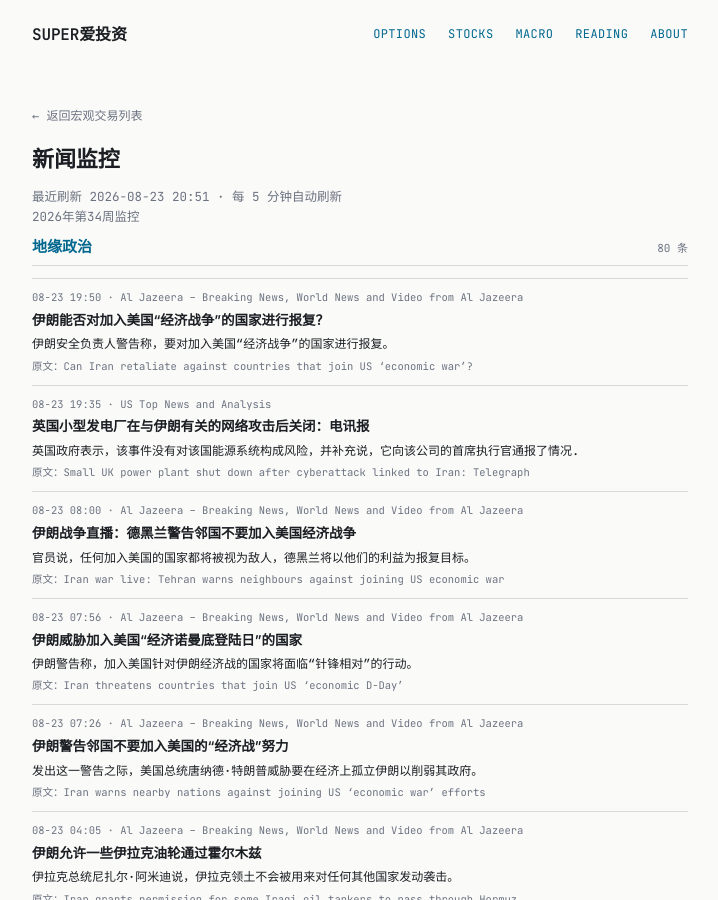
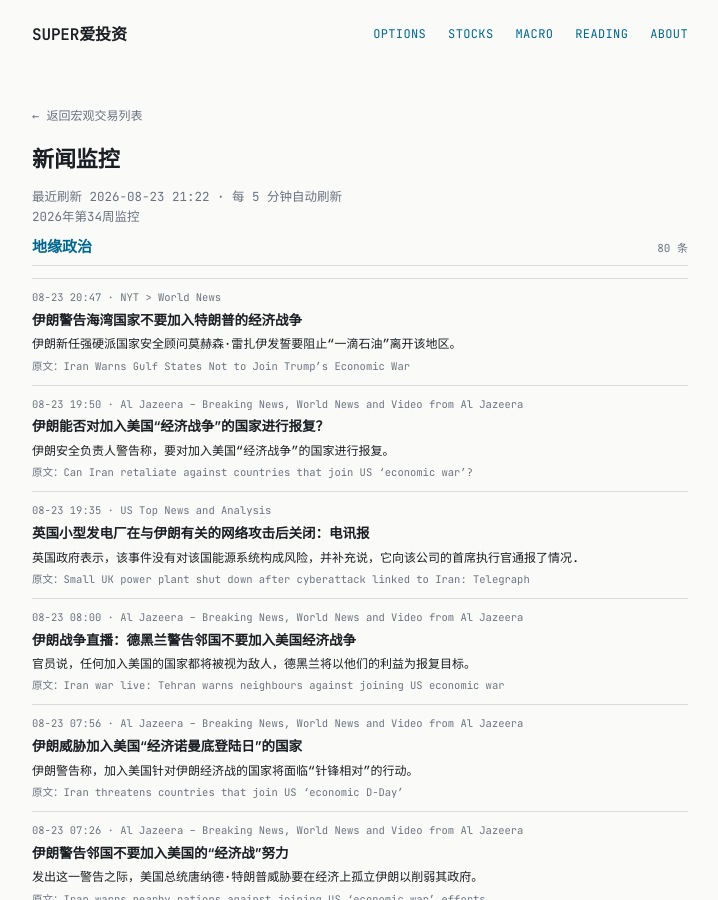
Before and after one commit to tang3super/tang3super.github.io, a Jekyll site: the page built from macro-trade/news-digest.md, in a window 1280 px wide and 900 px high. Shown: the whole window, without its empty margins (280-998 px from the left). Built offline with Jekyll 4.4.1, drawn with Linux system fonts in a browser that asks for light colours; some of the changed text lies outside the part shown.

Commit message:
sync news-digest article

```diff
--- a/macro-trade/news-digest.md
+++ b/macro-trade/news-digest.md
@@ -5,11 +5,18 @@ title: 新闻监控
 date: '2026-08-23'
 summary: 2026年第34周监控
 week_label: 2026年第34周监控
-last_updated: 2026-08-23 20:51
+last_updated: 2026-08-23 21:22
 refresh_note: 每 5 分钟自动刷新
 topics:
 - name: 地缘政治
   items:
+  - title: Iran Warns Gulf States Not to Join Trump’s Economic War
+    summary: Iran’s new hard-line national security adviser, Mohsen Rezaei, vowed to prevent “a single drop of oil” from leaving the region.
+    link: https://www.nytimes.com/2026/08/23/world/europe/iran-economy-war-united-states.html
+    source: NYT > World News
+    time: 08-23 20:47
+    title_zh: 伊朗警告海湾国家不要加入特朗普的经济战争
+    summary_zh: 伊朗新任强硬派国家安全顾问莫赫森·雷扎伊发誓要阻止“一滴石油”离开该地区。
   - title: Can Iran retaliate against countries that join US ‘economic war’?
     summary: Iran's security chief has warned of retaliation against countries joining US ‘economic war'.
     link: https://www.aljazeera.com/news/2026/8/23/can-iran-retaliate-against-countries-that-join-us-economic-war?traffic_source=rss
```
Also changed, not shown: other parts of macro-trade/news-digest.md (+0 -6 lines).
